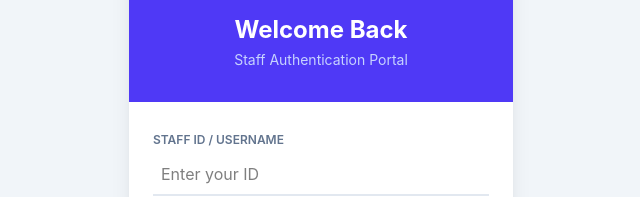
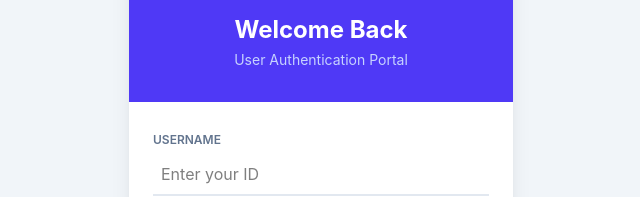
Before and after one commit to Muhammedadhil4003/RisalaUpdatePWA_Field, a React (Vite) app: page / in a window 1280 px wide. Shown: the part 260-457 px from the top of the page, without its empty margins (319-959 px from the left). Built offline with nearby package versions, Linux system fonts and the light colour scheme.

Commit message:
changed Staff to User

```diff
--- a/src/App.jsx
+++ b/src/App.jsx
@@ -244,7 +244,7 @@ export default function App() {
               <User size={18} className="text-white" />
             </div>
             <div>
-              <h1 className="font-semibold text-sm leading-tight">Field Staff Portal</h1>
+              <h1 className="font-semibold text-sm leading-tight">Field Entry Portal</h1>
               <p className="text-indigo-200 text-xs">Logged in as {user?.name || 'Staff'}</p>
             </div>
           </div>
@@ -344,7 +344,7 @@ function Login({ onLogin }) {
             <Lock size={32} className="text-indigo-600" />
           </div>
           <h2 className="text-2xl font-bold text-white mb-1">Welcome Back</h2>
-          <p className="text-indigo-200 text-sm">Staff Authentication Portal</p>
+          <p className="text-indigo-200 text-sm">User Authentication Portal</p>
         </div>
         <form onSubmit={handleSubmit} className="p-6 space-y-4">
           {error && (
@@ -353,7 +353,7 @@ function Login({ onLogin }) {
             </div>
           )}
           <div>
-            <label className="text-xs font-semibold text-slate-500 uppercase">Staff ID / Username</label>
+            <label className="text-xs font-semibold text-slate-500 uppercase">Username</label>
             <input required type="text" value={username} onChange={e => setUsername(e.target.value)} className="w-full mt-1 border-b-2 border-slate-200 p-2 focus:outline-none focus:border-indigo-600 transition" placeholder="Enter your ID" />
           </div>
           <div>
```
